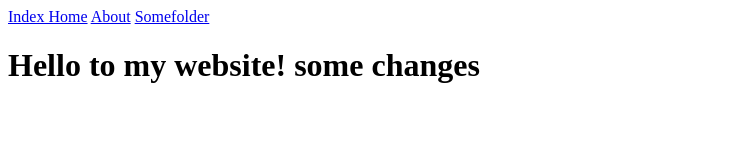
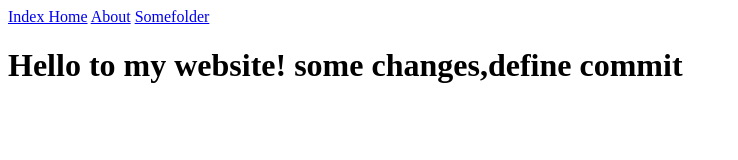
Before and after one commit to jw66njit/IS117-FALL-2020, a plain HTML site: page index.html in a window 1280 px wide. Shown: the whole page, without its empty margins (0-738 px from the left). Drawn offline with Linux system fonts and the light colour scheme.

Commit message:
Task: define commit

```diff
--- a/index.html
+++ b/index.html
@@ -8,6 +8,6 @@
 <a href="about.html">About</a>
 <a href="somefolder/index.html">Somefolder</a>
 <body>
-<h1>Hello to my website! some changes</h1>
+<h1>Hello to my website! some changes,define commit</h1>
 </body>
 </html>
```
